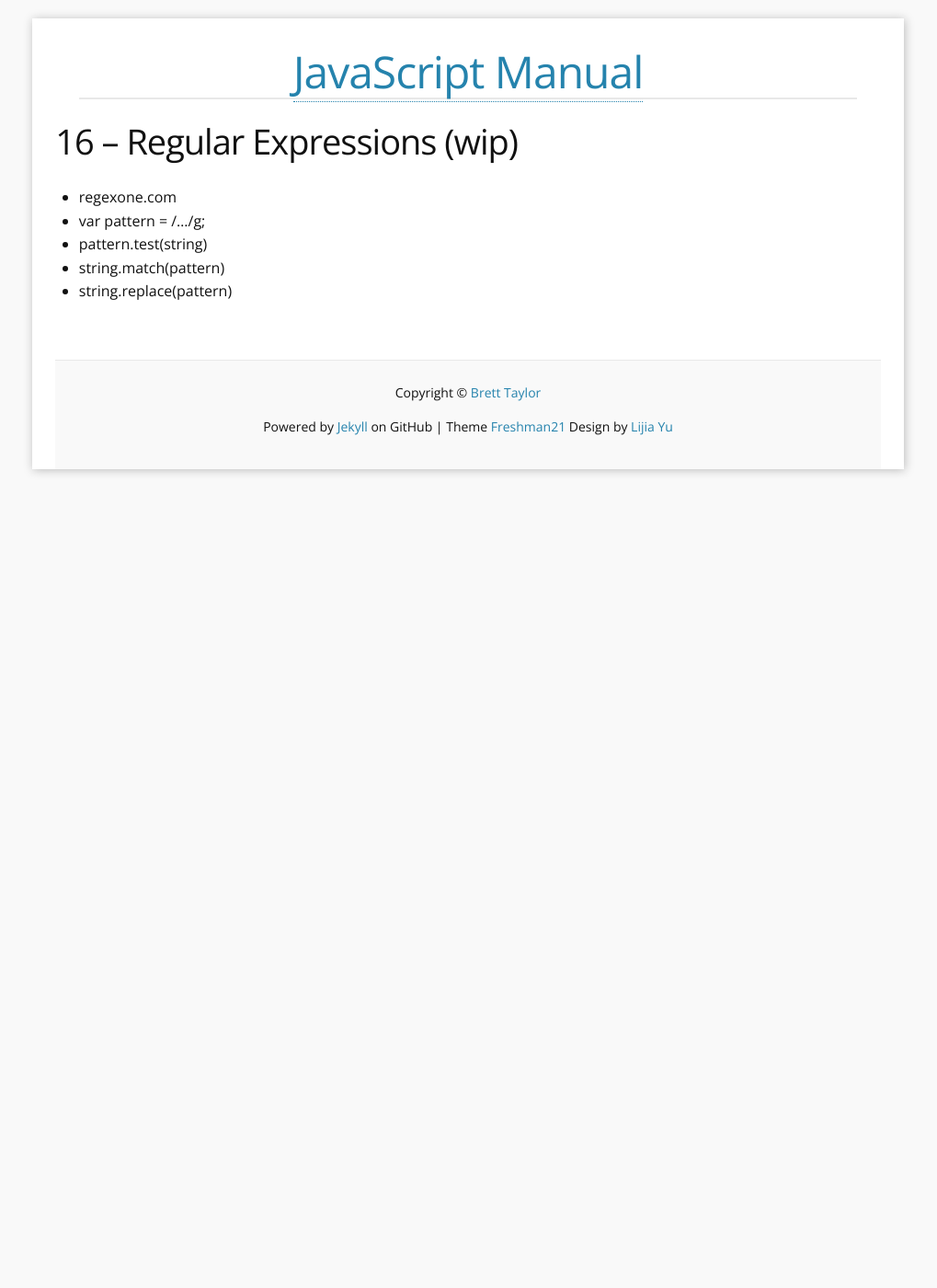
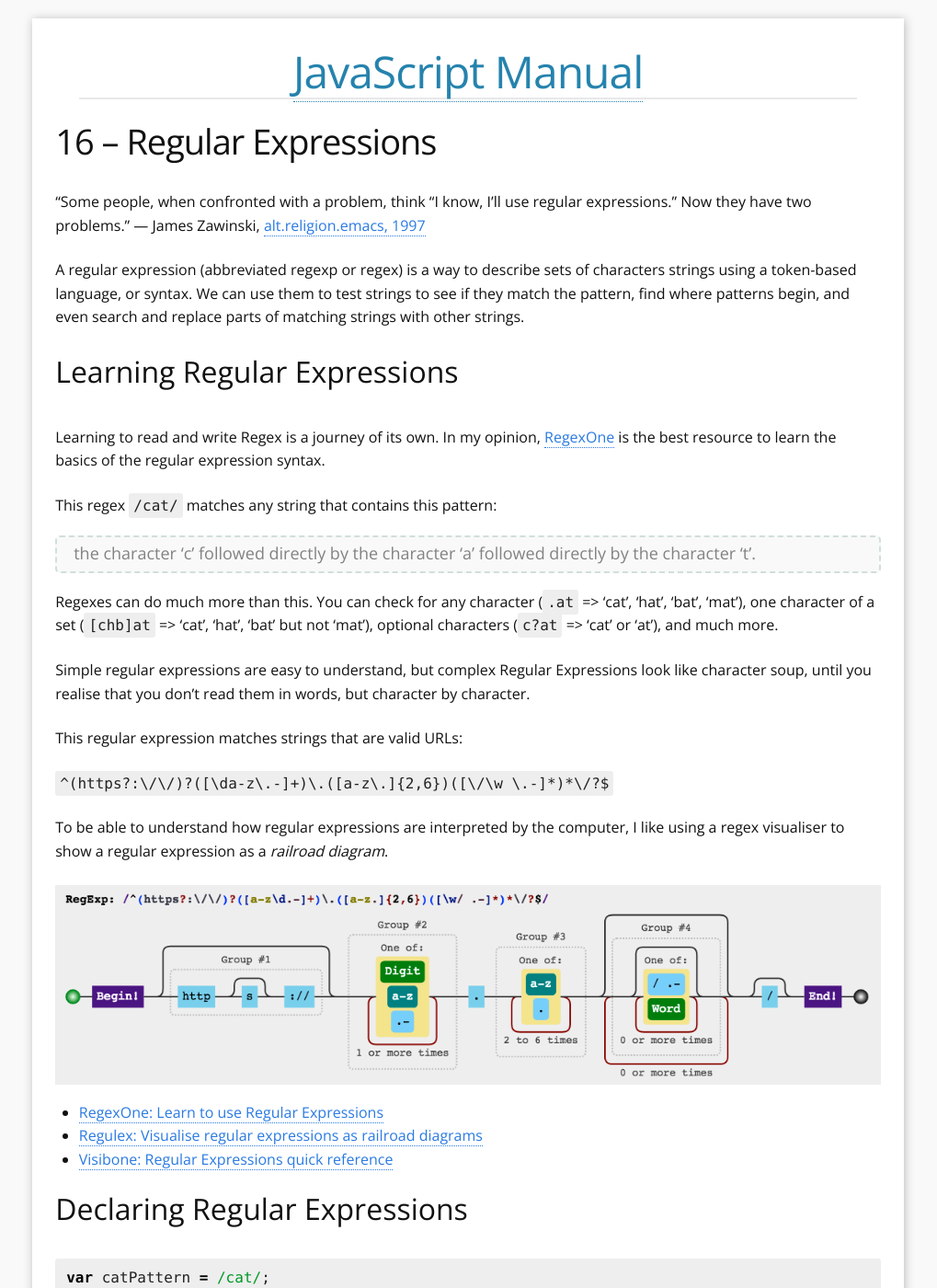
Before and after one commit to YoobeeWebTutors/javascript-manual, a Jekyll site: the page built from 16-regular-expressions.md, in a window 1280 px wide and 1400 px high. Shown: the whole window at 92% size, without its empty margins (131-1150 px from the left). Built offline with Jekyll 4.4.1, drawn with Linux system fonts in a browser that asks for light colours; Markdown is read by kramdown in place of the engine named in the settings; some of the changed text lies outside the part shown.

Commit message:
finish Regular Expressions page. H̖A͙̻̠͇I̳̦͖͕̖ͅL̗̯̞̦̻͚͝ ̡̙̜Z̲̼͍̠͇Ą̩̤̻̤̳̖L̩͙͉G̣͎̮̰̖̘̝͝O̺̯͞

````diff
--- a/16-regular-expressions.md
+++ b/16-regular-expressions.md
@@ -1,10 +1,119 @@
 ---
-title: 16 – Regular Expressions (wip)
+title: 16 – Regular Expressions
 layout: page
 ---
 
-- regexone.com
-- var pattern = /…/g;
-- pattern.test(string)
-- string.match(pattern)
-- string.replace(pattern)
+"Some people, when confronted with a problem, think “I know, I'll use regular expressions.”  Now they have two problems."
+— James Zawinski, [alt.religion.emacs, 1997](http://regex.info/blog/2006-09-15/247)
+
+A regular expression (abbreviated regexp or regex) is a way to describe sets of characters strings using a token-based language, or syntax. We can use them to test strings to see if they match the pattern, find where patterns begin, and even search and replace parts of matching strings with other strings.
+
+## Learning Regular Expressions
+
+Learning to read and write Regex is a journey of its own. In my opinion, [RegexOne](http://regexone.com/) is the best resource to learn the basics of the regular expression syntax.
+
+This regex `/cat/` matches any string that contains this pattern:
+
+> the character 'c' followed directly by the character 'a' followed directly by the character 't'.
+
+Regexes can do much more than this. You can check for any character (`.at` => 'cat', 'hat', 'bat', 'mat'), one character of a set (`[chb]at` => 'cat', 'hat', 'bat' but not 'mat'), optional characters (`c?at` => 'cat' or 'at'), and much more.
+
+Simple regular expressions are easy to understand, but complex Regular Expressions look like character soup, until you realise that you don't read them in words, but character by character.
+
+This regular expression matches strings that are valid URLs:
+
+`^(https?:\/\/)?([\da-z\.-]+)\.([a-z\.]{2,6})([\/\w \.-]*)*\/?$`
+
+To be able to understand how regular expressions are interpreted by the computer, I like using a regex visualiser to show a regular expression as a *railroad diagram*.
+
+![The above regular expression visualised as a railroad diagram](images/regulex-url.png)
+
+* [RegexOne: Learn to use Regular Expressions](http://regexone.com)
+* [Regulex: Visualise regular expressions as railroad diagrams](http://jex.im/regulex/)
+* [Visibone: Regular Expressions quick reference](http://www.visibone.com/regular-expressions/)
+
+## Declaring Regular Expressions
+
+```js
+var catPattern = /cat/;
+```
+
+Regular Expressions are JavaScript objects. They can be created literally by including your regex pattern inside a pair of forwardslashes `/`. You can also declare them with `new RegExp("cat")`, but there are sometimes problems encoding regular expression patterns as strings. You get the same thing either way.
+
+## Testing for a match
+
+* `RegExp.test( inputString )``
+
+The `test` method returns `true` if the pattern will match with the string, and `false` if it does not.
+
+```js
+var catPattern = /cat/;
+// match any 'c', followed by an 'a', followed by a 't'.
+
+// do these strings match with this regex?
+console.log( catPattern.test("dog") ); // false
+console.log( catPattern.test("mouse") ); // false
+console.log( catPattern.test("cat") ); // true
+console.log( catPattern.test("cats") ); // true
+console.log( catPattern.test("bobcat") ); // true
+console.log( catPattern.test("delicate") ); // true
+console.log( catPattern.test("unscathed") ); // true
+```
+
+## Searching for a match
+
+* `String.search( inputRegExp )`
+
+This method lives on string values, not regular expressions. The `search` method will search for matches of the input regex pattern within the string. It will return the index of the first occurrence of a match, or `-1` if there is no match.
+
+```js
+var ourPattern = /our/
+
+console.log( "hour".search(ourPattern) ); // 1
+console.log( "armoured".search(ourPattern) ); // 6
+console.log( "our source".search(ourPattern) ); // 0
+console.log( "banana".search(ourPattern) ); // false
+```
+
+## Replacing matches with new values
+
+* `String.replace( inputRegExp, newString )`
+
+This string method will search for a match and replace it with the new string.
+
+```js
+console.log( "recieve".replace( /ie/, "ei") ); // "receive"
+console.log( "recieve recieve".replace( /ie/, "ei") ); // "receive recieve" -- only the first is replaced
+console.log( "recieve recieve".replace( /ie/g, "ei") ); // "receive receive" -- g flag will replace 'globally'
+```
+
+`replace()` can also make use of subexpressions within regular expressions:
+
+![simpleEmailPattern visualised as a railroad diagram](images/regulex-simple-email.png)
+
+```js
+var simpleEmailPattern = /^.*(@.*)$/; // a whole string with any number of any chara
+
+console.log( "bob@example.com".replace(simpleEmailPattern, "brett$1") ); // brett@example.com
+```
+
+There is a lot the `replace` method can do. [Check the MDN documentation](https://developer.mozilla.org/en-US/docs/Web/JavaScript/Reference/Global_Objects/String/replace) and discover how powerful it is.
+
+
+## Must Know Regular Expressions
+
+Here are several regular expressions you'll find useful.
+
+* `/^[a-z0-9_-]{3,16}$/` -- Match a Username between 3 and 16 chars long
+* `/^.{6,}$/` -- Match a password
+* `/^#?([a-f0-9]{6}|[a-f0-9]{3})$/` -- Match a hexadecimal CSS colour code
+* `/^[a-z0-9-]+$/` -- Match a slug: a pretty fragment of a URL
+* `/([^\s]+(\.(?i)(jpg|png|gif|bmp))$)/` -- Match a filename based on extension
+* `/^([a-z0-9_\.-\+]+)@([\da-z\.-]+)\.([a-z\.]{2,})$/` -- Match an email address
+* `/(1[012]|[1-9]):[0-5][0-9](\\s)?(?i)(am|pm)/` -- Match a 12-hour time
+* `/([01]?[0-9]|2[0-3]):[0-5][0-9]/` -- Match a 24-hour time.
+* `/(0?[1-9]|[12][0-9]|3[01])/(0?[1-9]|1[012])/((19|20)\\d\\d)/` -- Match a date in dd/mm/yyyy format
+* `/^(https?:\/\/)?([\da-z\.-]+)\.([a-z\.]{2,6})([\/\w \.-]*)*\/?$/` -- Match a URL, excluding query strings and anchors
+* `/^(?:(?:25[0-5]|2[0-4][0-9]|[01]?[0-9][0-9]?)\.){3}(?:25[0-5]|2[0-4][0-9]|[01]?[0-9][0-9]?)$/` Match an IPv4 Address
+
+And finally, [DO NOT attempt to parse HTML with Regular Expressions.](http://stackoverflow.com/questions/701166/can-you-provide-some-examples-of-why-it-is-hard-to-parse-xml-and-html-with-a-reg)  ***[EVER.](http://stackoverflow.com/questions/1732348/regex-match-open-tags-except-xhtml-self-contained-tags/1732454#1732454)***
--- a/_layouts/page.html
+++ b/_layouts/page.html
@@ -7,7 +7,7 @@
     <h1 class="post-title">{{ page.title }}</h1>
   </header>
 
-  <article class="post-content about">
+  <article class="post-content">
     {{ content }}
   </article>
 
````
Also changed, not shown: images/regulex-simple-email.png (added), images/regulex-url.png (added).
